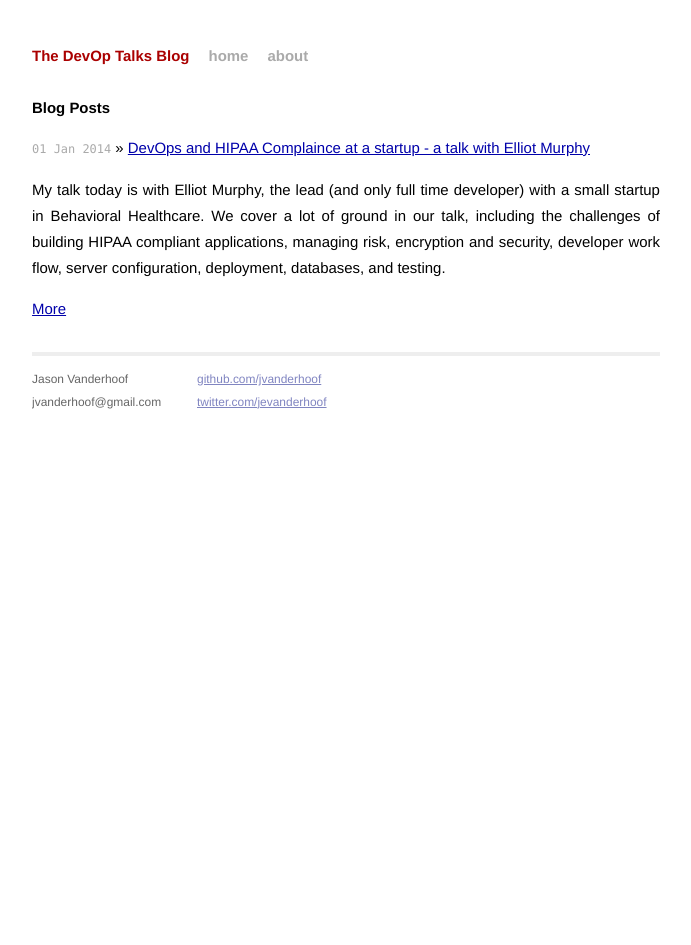
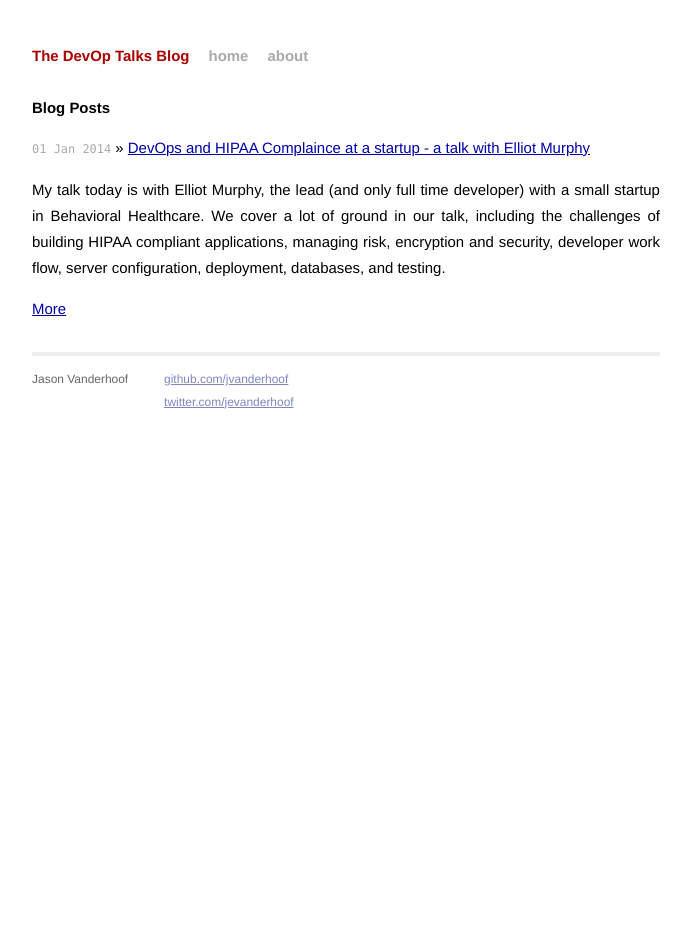
Before and after one commit to jvanderhoof/jvanderhoof.github.io, a Jekyll site: the page built from index.html, in a window 1280 px wide. Shown: the whole page, without its empty margins (294-985 px from the left). Built offline with Jekyll 4.4.1, drawn with Linux system fonts in a browser that asks for light colours; Markdown is read by kramdown in place of the engine named in the settings; some of the changed lines change nothing that is shown.

Commit message:
move ga, remove email

```diff
--- a/_layouts/default.html
+++ b/_layouts/default.html
@@ -11,6 +11,16 @@
 
         <!-- Custom CSS -->
         <link rel="stylesheet" href="/css/main.css">
+        <script>
+          (function(i,s,o,g,r,a,m){i['GoogleAnalyticsObject']=r;i[r]=i[r]||function(){
+          (i[r].q=i[r].q||[]).push(arguments)},i[r].l=1*new Date();a=s.createElement(o),
+          m=s.getElementsByTagName(o)[0];a.async=1;a.src=g;m.parentNode.insertBefore(a,m)
+          })(window,document,'script','//www.google-analytics.com/analytics.js','ga');
+
+          ga('create', 'UA-46757099-1', 'devoptalks.com');
+          ga('send', 'pageview');
+
+        </script>
 
     </head>
     <body>
@@ -28,7 +38,6 @@
             <div class="contact">
               <p>
                 {{site.author.name}}<br />
-                {{site.author.email}}
               </p>
             </div>
             <div class="contact">
@@ -41,14 +50,4 @@
         </div>
 
     </body>
-<script>
-  (function(i,s,o,g,r,a,m){i['GoogleAnalyticsObject']=r;i[r]=i[r]||function(){
-  (i[r].q=i[r].q||[]).push(arguments)},i[r].l=1*new Date();a=s.createElement(o),
-  m=s.getElementsByTagName(o)[0];a.async=1;a.src=g;m.parentNode.insertBefore(a,m)
-  })(window,document,'script','//www.google-analytics.com/analytics.js','ga');
-
-  ga('create', 'UA-46757099-1', 'devoptalks.com');
-  ga('send', 'pageview');
-
-</script>
 </html>
```
